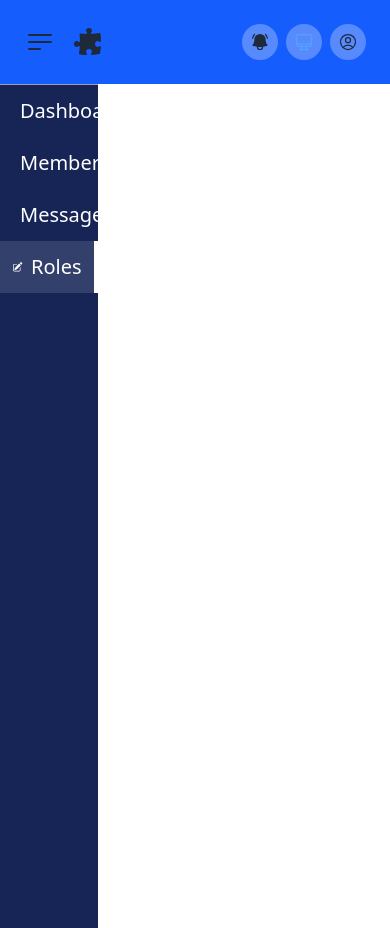
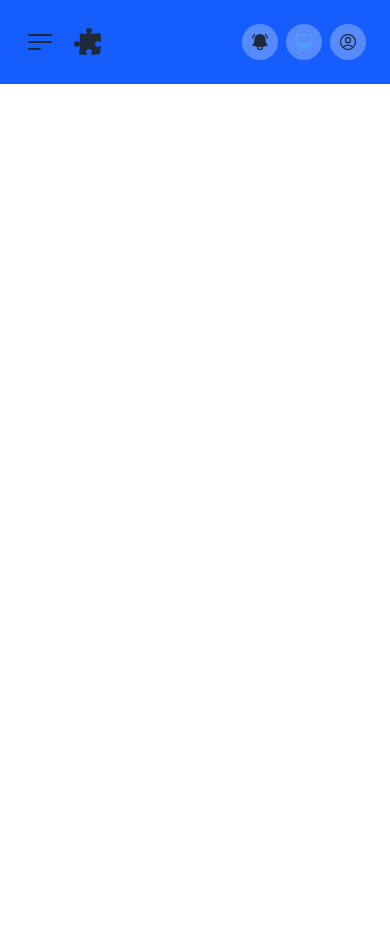
Before and after one commit to subhash1107/discord-dashboard, a Next.js app: page /roles in a window 390 px wide. After the commit the page ends 844 px from the top, so only its background shows below. Built offline with nearby package versions, Linux system fonts and the light colour scheme.

Commit message:
modified sidebar for small device

```diff
--- a/app/components/NavBar.tsx
+++ b/app/components/NavBar.tsx
@@ -1,15 +1,17 @@
 'use client'
-import { BellAlertIcon, PuzzlePieceIcon } from '@heroicons/react/24/solid'
-import React, { useState } from 'react'
+import { UserCircleIcon } from '@heroicons/react/24/outline'
+import { Bars3BottomLeftIcon, BellAlertIcon, PuzzlePieceIcon } from '@heroicons/react/24/solid'
+import { useState } from 'react'
+import NavButton from './NavButton'
 import ThemeManager from './ThemeManager'
-import NavButton from './NavButton'
-import { UserCircleIcon } from '@heroicons/react/24/outline'
-import { Bars3BottomLeftIcon } from '@heroicons/react/24/solid'
+import SideBarOverlay from './SideBarOverlay'
 
 const NavBar = () => {
     const [sideBar,setSideBar] = useState<boolean>(false)
   return (
-    <nav className='bg-blue-600 dark:bg-blue-950 text-gray-800 dark:text-gray-100 flex justify-center p-6 transition'>
+    <nav>
+    <SideBarOverlay className={`transition-transform duration-300 ease-in-out ${sideBar ? 'translate-x-0' : '-translate-x-[100%]'}`} onClose={()=>setSideBar(false)}/>
+    <div className='bg-blue-600 dark:bg-blue-950 text-gray-800 dark:text-gray-100 flex justify-center p-6 transition'>
       <div className='max-w-6xl w-full '>
         <div className='flex justify-between items-center'>
          <div className='flex justify-between gap-4 items-center hover:cursor-pointer'>
@@ -29,6 +31,7 @@ const NavBar = () => {
          </div>
          </div>
       </div>
+    </div>
     </nav>
   )
 }
--- a/app/components/SideBar.tsx
+++ b/app/components/SideBar.tsx
@@ -6,7 +6,7 @@ import Link from 'next/link'
 import { usePathname } from 'next/navigation'
 import React from 'react'
 
-const SideBar = () => {
+const SideBar = ({className,onClose}:{className?:string,onClose?:()=>void}) => {
   const pathname = usePathname()
 
   const links = [
@@ -17,7 +17,7 @@ const SideBar = () => {
   ]
 
   return (
-    <aside className="min-h-screen bg-blue-950 dark:bg-[#262a45] text-white flex flex-col items-start max-w-[25%]">
+    <aside className={`min-h-screen bg-blue-950 dark:bg-[#262a45] text-white flex flex-col items-start ${className}`}>
         <hr className='border-gray-400 w-full'/>
       {links.map(({ href, label, icon },index) => {
         const isActive = pathname === href
@@ -26,7 +26,7 @@ const SideBar = () => {
           hover:bg-[#ffffff62] hover:cursor-pointer
           ${isActive ? 'border-r-4 border-r-white bg-[#ffffff20]' : 'border-r-4 border-r-transparent'}`
         return (
-          <Link key={index} href={href} className={classNames}>
+          <Link key={index} href={href} onClick={onClose} className={classNames}>
             {icon}
             {label}
           </Link>
--- /dev/null
+++ b/app/components/SideBarOverlay.tsx
@@ -0,0 +1,16 @@
+import { XMarkIcon } from "@heroicons/react/24/solid";
+import SideBar from "./SideBar";
+
+const SideBarOverlay = ({ className,onClose }: { className?: string,onClose:()=>void }) => {
+  return (
+    <div className={`fixed inset-0 z-40 flex ${className}`}>
+      <div className="bg-black opacity-70 w-full h-full absolute inset-0" onClick={onClose}/>
+      <div className="relative z-40 max-w-[70%] w-full">
+        <SideBar onClose={onClose} className="w-full pt-14" />
+        <XMarkIcon onClick={onClose} className=" text-white w-7 h-7 absolute top-2 right-2" />
+      </div>
+    </div>
+  );
+};
+
+export default SideBarOverlay;
--- a/app/members/page.tsx
+++ b/app/members/page.tsx
@@ -4,7 +4,7 @@ import SideBar from '../components/SideBar'
 const Members = () => {
   return (
     <div>
-        <SideBar/>
+        <SideBar className='max-w-[25%] hidden md:block'/>
         Members</div>
   )
 }
--- a/app/messages/page.tsx
+++ b/app/messages/page.tsx
@@ -4,7 +4,7 @@ import SideBar from '../components/SideBar'
 const Messages = () => {
   return (
     <div>
-        <SideBar/>
+        <SideBar className='max-w-[25%] hidden md:block'/>
     </div>
   )
 }
--- a/app/page.tsx
+++ b/app/page.tsx
@@ -5,7 +5,7 @@ import SideBar from "./components/SideBar";
 export default function Home() {
   return (
     <div className="bg-white dark:bg-gray-500  min-h-screen transition-colors">
-      <SideBar/>
+      <SideBar className='max-w-[25%] hidden md:block'/>
 
     </div>
   );
--- a/app/roles/page.tsx
+++ b/app/roles/page.tsx
@@ -4,7 +4,7 @@ import SideBar from '../components/SideBar'
 const roles = () => {
   return (
     <div>
-        <SideBar/>
+        <SideBar className='max-w-[25%] hidden md:block '/>
     </div>
   )
 }
```
